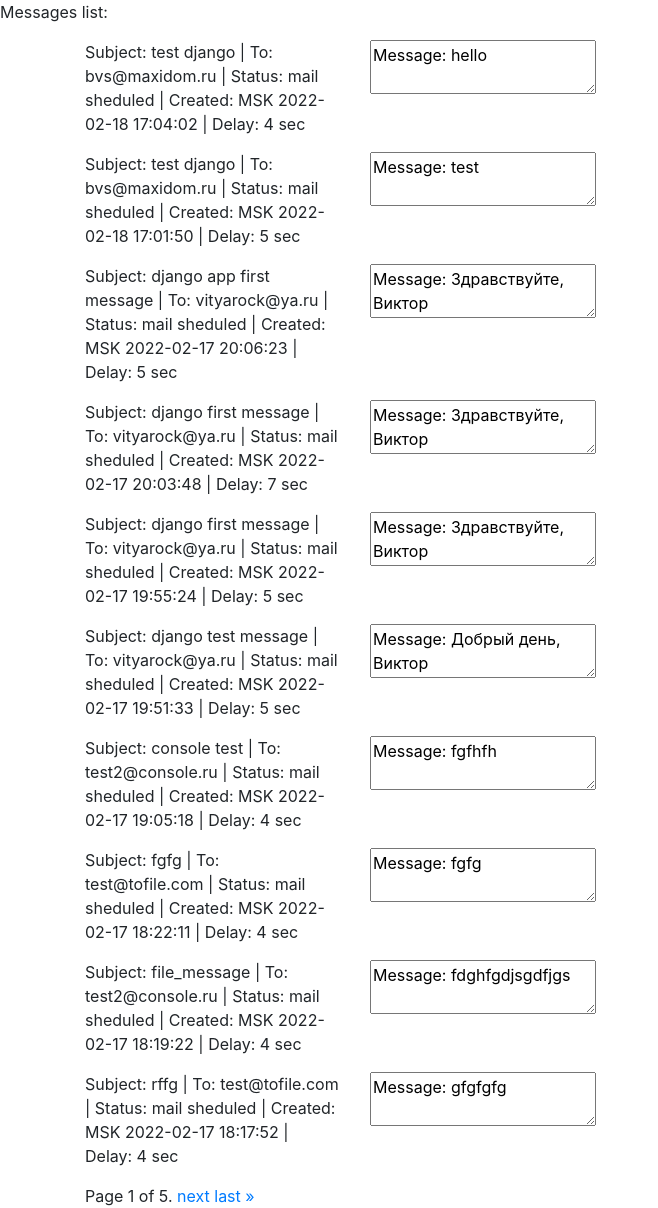
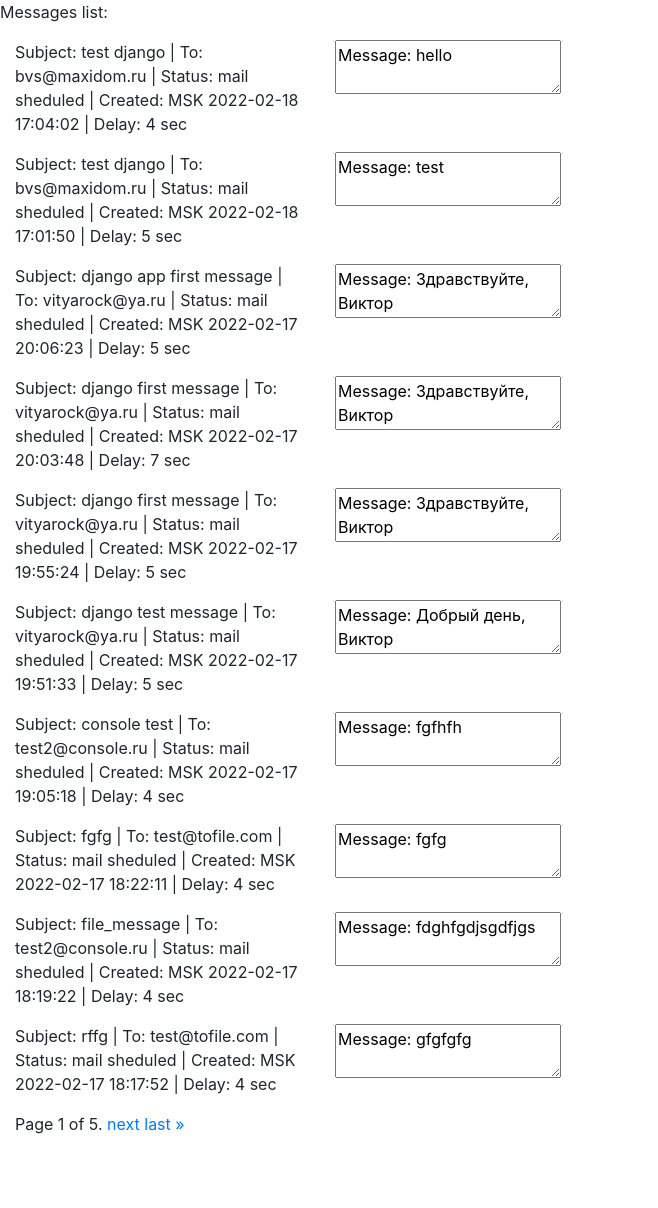
Before and after one commit to vityarock/pws_e2, a Django app: page / in a window 1280 px wide. Shown: the part 56-1264 px from the top of the page, without its empty margins (0-658 px from the left). After the commit the page ends 1190 px from the top, so only its background shows below. Run offline with Django 4.2, Linux system fonts and the light colour scheme; data comes from the database, SQL or seed files in the repository; some libraries are stand-ins or nearby versions.

Commit message:
TODO update

```diff
--- a/templates/mail_form.html
+++ b/templates/mail_form.html
@@ -4,9 +4,10 @@
 
 {% block content%}
 
-<form id="email_form" method="post" action="{% url 'mail_form' %}">
+<form method="post" action="{% url 'mail_form' %}">
   {% csrf_token %}
   {{ form.as_ul }}
   <input type="submit" value="Send mail">
 </form>
+
 {% endblock %}
--- a/templates/mail_list.html
+++ b/templates/mail_list.html
@@ -8,7 +8,7 @@
 
 <p>Messages list:</p>
 <!-- <ul> -->
-<div class="container">
+<div class="container-fluid">
   <div class="row">
 {% for email in object_list %}
   <!-- <li> -->
```
